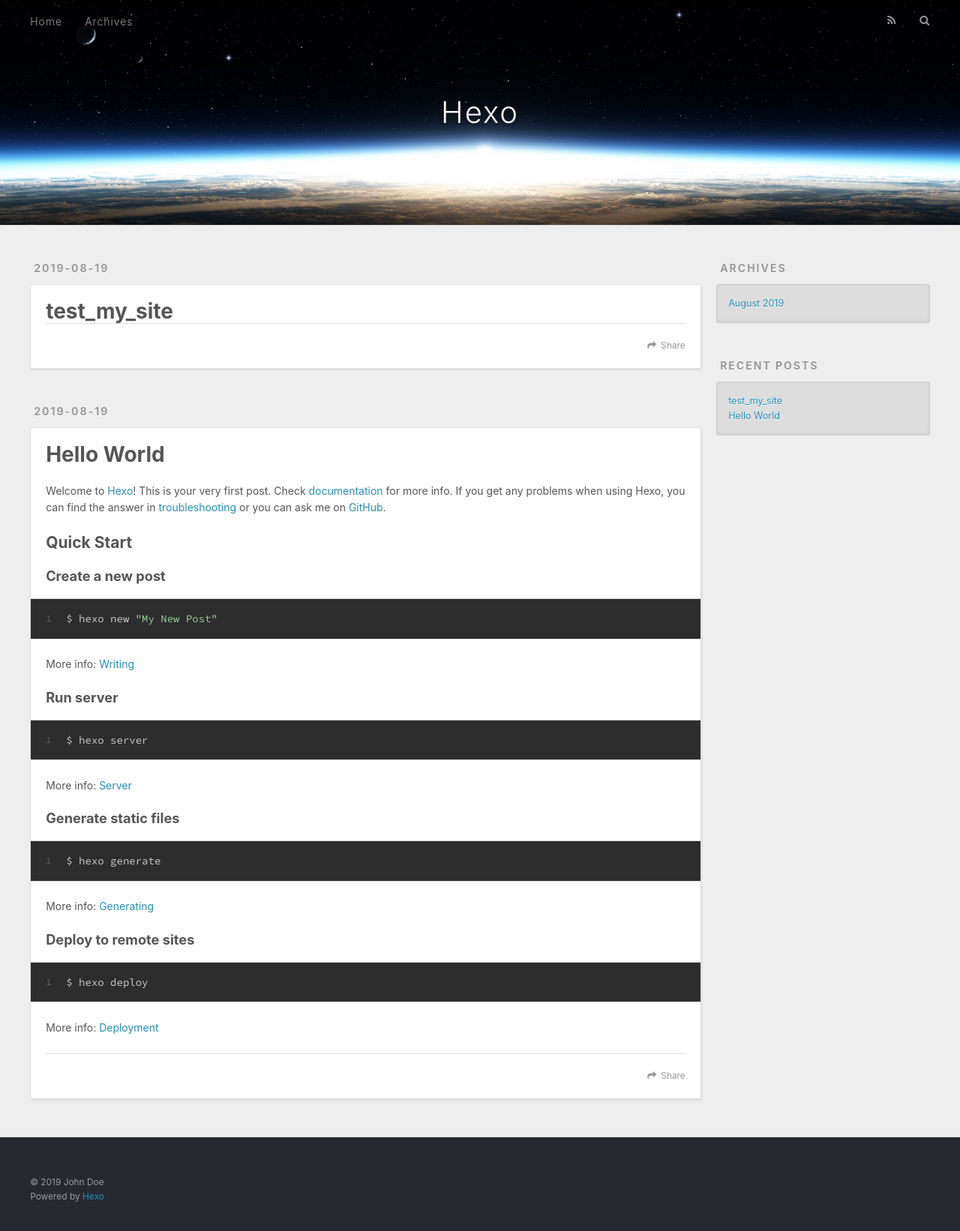
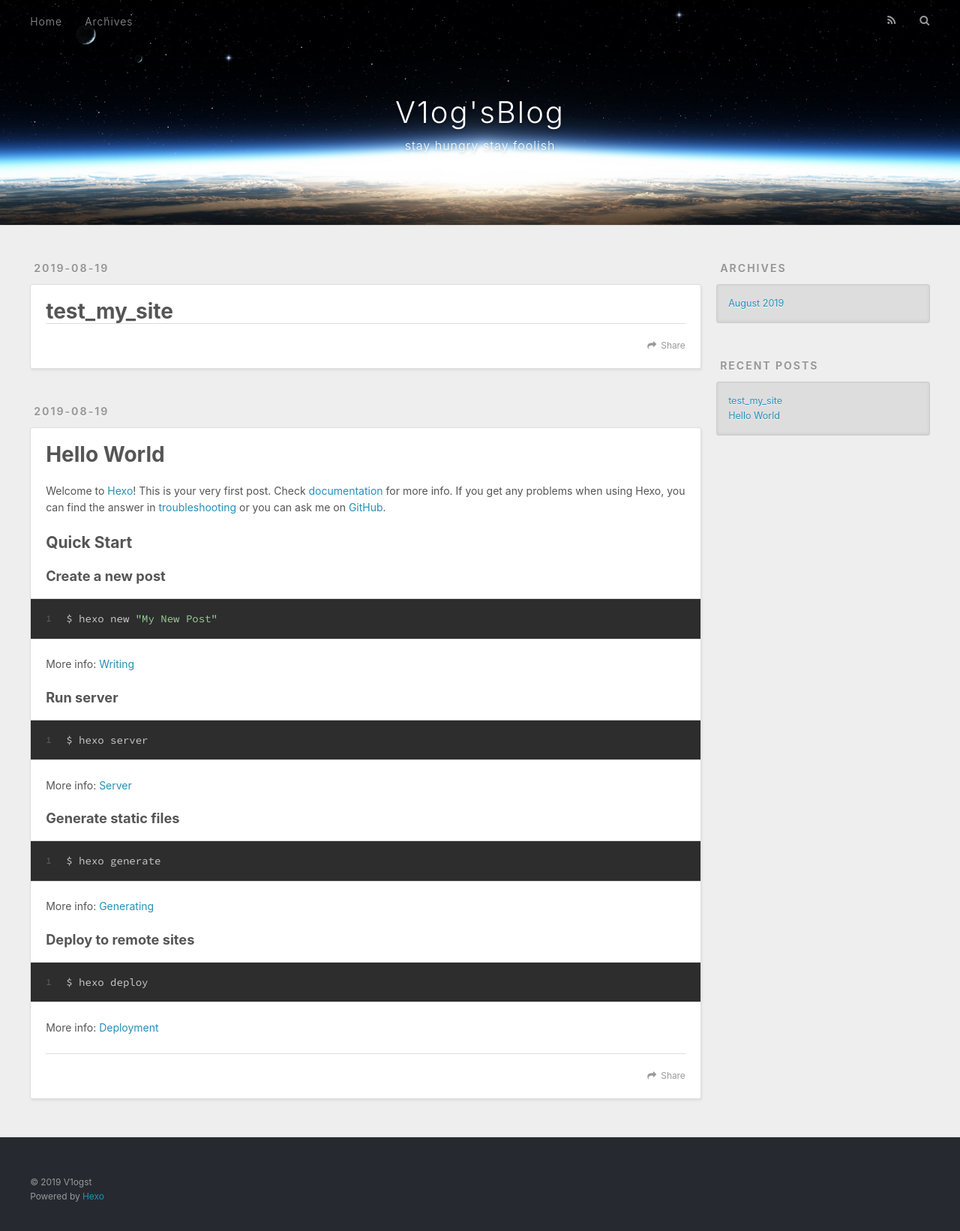
Before and after one commit to V1og/V1og.github.io, a plain HTML site: page index.html in a window 1280 px wide. Shown: the whole page at 75% size. Drawn offline with nearby package versions, Linux system fonts and the light colour scheme.

Commit message:
Site updated: 2019-08-20 20:21:27

```diff
--- a/index.html
+++ b/index.html
@@ -5,17 +5,17 @@
 
 
 
-  <title>Hexo</title>
+  <title>V1og&#39;sBlog</title>
   <meta name="viewport" content="width=device-width, initial-scale=1, maximum-scale=1">
   <meta property="og:type" content="website">
-<meta property="og:title" content="Hexo">
+<meta property="og:title" content="V1og&#39;sBlog">
 <meta property="og:url" content="http://yoursite.com/index.html">
-<meta property="og:site_name" content="Hexo">
-<meta property="og:locale" content="en">
+<meta property="og:site_name" content="V1og&#39;sBlog">
+<meta property="og:locale" content="CN-HAN">
 <meta name="twitter:card" content="summary">
-<meta name="twitter:title" content="Hexo">
+<meta name="twitter:title" content="V1og&#39;sBlog">
 
-    <link rel="alternate" href="/atom.xml" title="Hexo" type="application/atom+xml">
+    <link rel="alternate" href="/atom.xml" title="V1og&#39;sBlog" type="application/atom+xml">
 
 
     <link rel="icon" href="/favicon.png">
@@ -34,8 +34,12 @@
   <div id="header-outer" class="outer">
     <div id="header-title" class="inner">
       <h1 id="logo-wrap">
-        <a href="/" id="logo">Hexo</a>
+        <a href="/" id="logo">V1og&#39;sBlog</a>
       </h1>
+
+        <h2 id="subtitle-wrap">
+          <a href="/" id="subtitle">stay hungry stay foolish</a>
+        </h2>
 
     </div>
     <div id="header-inner" class="inner">
@@ -88,7 +92,7 @@
 
     </div>
     <footer class="article-footer">
-      <a data-url="http://yoursite.com/2019/08/19/test-my-site/" data-id="cjzif77z00001ooi7ooyjenpl" class="article-share-link">Share</a>
+      <a data-url="http://yoursite.com/2019/08/19/test-my-site/" data-id="cjzjsrq6z0001e8i7jw2wse4o" class="article-share-link">Share</a>
 
 
     </footer>
@@ -137,7 +141,7 @@
 
     </div>
     <footer class="article-footer">
-      <a data-url="http://yoursite.com/2019/08/19/hello-world/" data-id="cjzif77yk0000ooi7ppmw6dg5" class="article-share-link">Share</a>
+      <a data-url="http://yoursite.com/2019/08/19/hello-world/" data-id="cjzjsrq6u0000e8i78r4r2vor" class="article-share-link">Share</a>
 
 
     </footer>
@@ -197,7 +201,7 @@
 
   <div class="outer">
     <div id="footer-info" class="inner">
-      &copy; 2019 John Doe<br>
+      &copy; 2019 V1ogst<br>
       Powered by <a href="http://hexo.io/" target="_blank">Hexo</a>
     </div>
   </div>
```
Also changed, not shown: 2019/08/19/hello-world/index.html (+11 -7 lines), 2019/08/19/test-my-site/index.html (+11 -7 lines), archives/2019/08/index.html (+12 -8 lines), archives/2019/index.html (+12 -8 lines), archives/index.html (+12 -8 lines).
